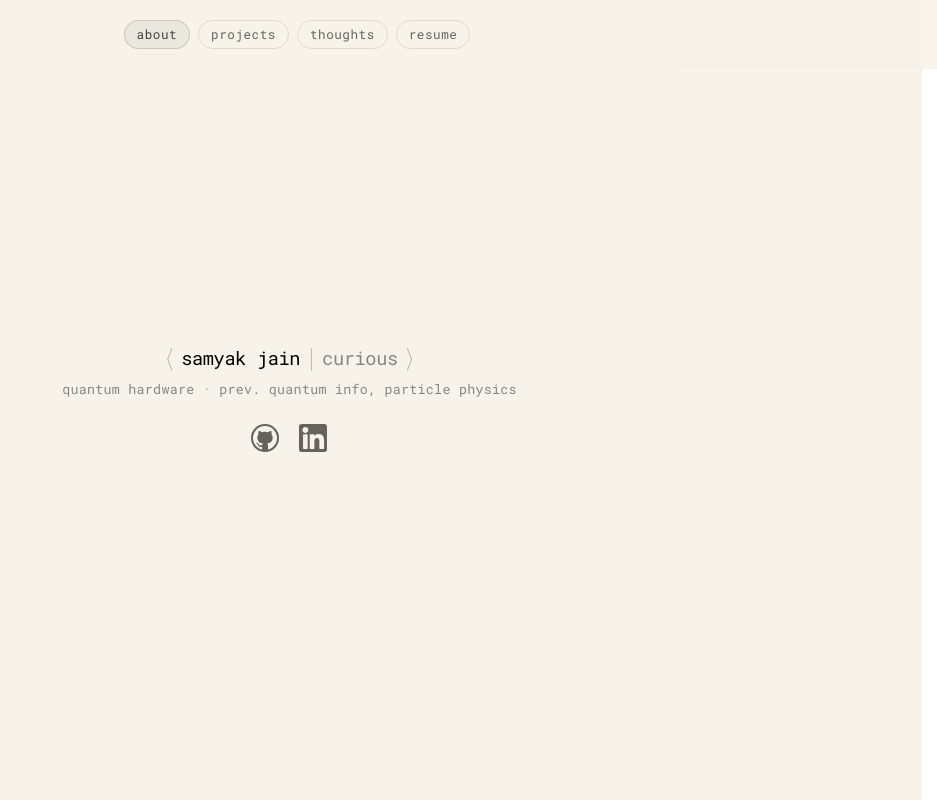
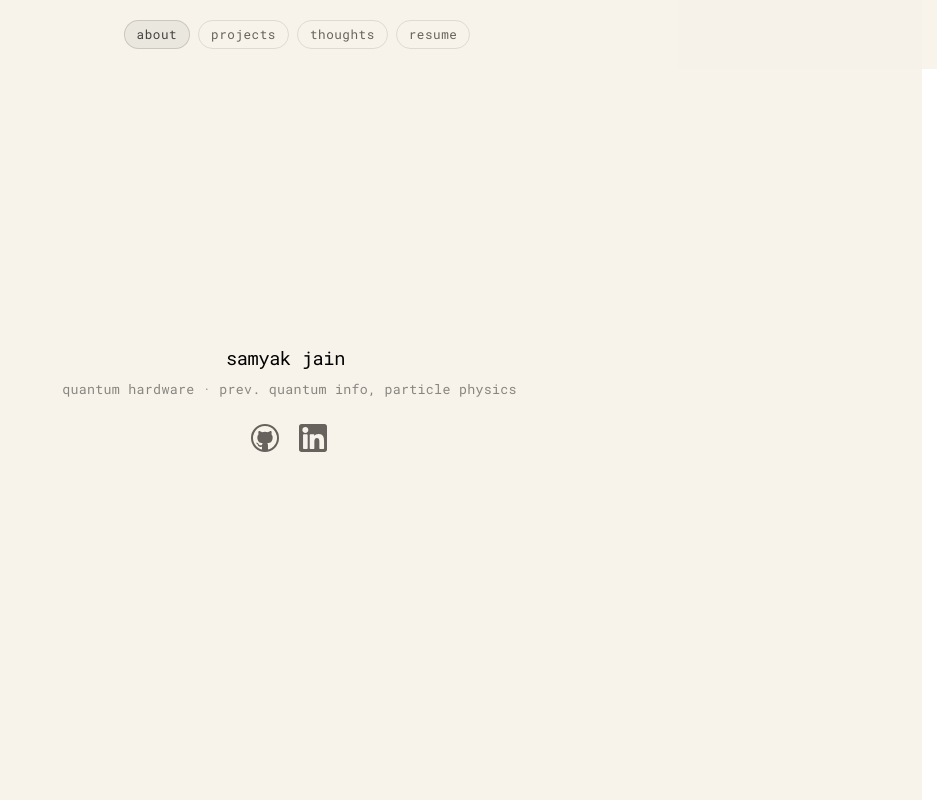
Before and after one commit to samyakj5/personal-website, a Next.js app: page / in a window 1280 px wide. Shown: the whole page, without its empty margins (343-1280 px from the left). Built offline with nearby package versions, Linux system fonts and the light colour scheme.

Commit message:
Added name pronounciation

```diff
--- a/app/page.tsx
+++ b/app/page.tsx
@@ -1,6 +1,5 @@
-import katex from "katex";
+import { PronounceName } from "@/components/pronounce-name";
 import { SiteHeader } from "@/components/site-header";
-import "katex/dist/katex.min.css";
 
 const githubHref = "https://github.com/samyakj5";
 const linkedinHref = "https://www.linkedin.com/in/samyak-jain-uiuc/";
@@ -12,12 +11,7 @@ export default function Home() {
 
       <section className="relative flex min-h-screen items-center justify-center px-6">
         <div className="z-10 flex flex-col items-center gap-2">
-          <div className="flex items-center gap-1 text-[14pt] font-light tracking-[-0.02em]">
-            <IdentityFormula
-              symbolClassName="text-black/28"
-              curiousClassName="text-black/45"
-            />
-          </div>
+          <PronounceName />
 
           <p className="max-w-xl px-4 text-center text-[10pt] font-light leading-[1.5] tracking-[0.02em] text-black/45">
             quantum hardware · prev. quantum info, particle physics
@@ -46,47 +40,6 @@ export default function Home() {
         </div>
       </section>
     </main>
-  );
-}
-
-type MathSymbolProps = {
-  className?: string;
-  latex: string;
-};
-
-type IdentityFormulaProps = {
-  curiousClassName?: string;
-  symbolClassName?: string;
-};
-
-function MathSymbol({ className, latex }: MathSymbolProps) {
-  return (
-    <span
-      className={className}
-      dangerouslySetInnerHTML={{
-        __html: katex.renderToString(latex, {
-          displayMode: false,
-          throwOnError: false,
-        }),
-      }}
-    />
-  );
-}
-
-function IdentityFormula({
-  curiousClassName,
-  symbolClassName,
-}: IdentityFormulaProps) {
-  return (
-    <>
-      <MathSymbol latex={String.raw`\langle`} className={symbolClassName} />
-      <span className="mx-1">samyak jain</span>
-      <MathSymbol latex={String.raw`\mid`} className={symbolClassName} />
-      <span className={`mx-1 ${curiousClassName ?? ""}`.trim()}>
-        curious
-      </span>
-      <MathSymbol latex={String.raw`\rangle`} className={symbolClassName} />
-    </>
   );
 }
 
--- /dev/null
+++ b/components/pronounce-name.tsx
@@ -0,0 +1,59 @@
+"use client";
+
+import { useEffect } from "react";
+
+const pronunciationText = "Samyak Jain";
+
+export function PronounceName() {
+  useEffect(() => {
+    return () => {
+      if (typeof window !== "undefined" && "speechSynthesis" in window) {
+        window.speechSynthesis.cancel();
+      }
+    };
+  }, []);
+
+  const handleClick = () => {
+    if (typeof window === "undefined" || !("speechSynthesis" in window)) {
+      return;
+    }
+
+    const utterance = new SpeechSynthesisUtterance(pronunciationText);
+    utterance.lang = "en-US";
+    utterance.pitch = 1;
+    utterance.rate = 0.95;
+
+    window.speechSynthesis.cancel();
+    window.speechSynthesis.speak(utterance);
+  };
+
+  return (
+    <button
+      type="button"
+      onClick={handleClick}
+      aria-label="Play pronunciation for Samyak Jain"
+      className="group inline-flex items-center gap-2 text-[14pt] font-light tracking-[-0.02em] text-black transition-opacity duration-200 hover:opacity-75 focus-visible:opacity-75 focus-visible:outline-none"
+    >
+      <span>samyak jain</span>
+      <span className="pointer-events-none w-0 overflow-hidden opacity-0 transition-[width,opacity] duration-200 group-hover:w-4 group-hover:opacity-100 group-focus-visible:w-4 group-focus-visible:opacity-100">
+        <SpeakerIcon />
+      </span>
+    </button>
+  );
+}
+
+function SpeakerIcon() {
+  return (
+    <svg
+      aria-hidden="true"
+      className="h-4 w-4 min-w-4"
+      viewBox="0 0 100 73.578"
+      fill="currentColor"
+      xmlns="http://www.w3.org/2000/svg"
+    >
+      <path d="M6.988 16.599C2.132 16.599 0 28.032 0 36.802c0 8.77 2.275 19.938 6.456 19.938 2.926 0 8.547 0 10.878 0 6.448 0 16.465 10.998 21.532 15.219 3.643 3.035 9.998 1.95 9.998-4.501l0.013-61.602c0-6.22-6.412-7.249-10.007-4.081-5.262 4.636-14.946 14.823-21.267 14.823-2.044 0-7.4 0-10.615 0Z" />
+      <path d="M69.578 13.668c-1.904-1.882-4.93-1.882-6.842 0.013-1.888 1.891-1.888 4.943 0.01 6.841v-0.01c4.173 4.175 6.75 9.907 6.75 16.266 0 6.347-2.568 12.065-6.74 16.231-1.908 1.904-1.908 4.953-0.01 6.864 0.934 0.939 2.171 1.416 3.416 1.416 1.247 0 2.522-0.477 3.428-1.416 5.898-5.905 9.566-14.093 9.566-23.079 0-9.028-3.681-17.228-9.583-23.126Z" />
+      <path d="M85.324 1.463c-1.97-1.951-5.094-1.951-7.057 0-1.96 1.952-1.96 5.116 0 7.058 7.242 7.239 11.752 17.204 11.752 28.254 0 11.049-4.47 20.996-11.743 28.249-1.973 1.946-1.973 5.094 0 7.054 0.942 0.965 2.252 1.467 3.538 1.467 1.279 0 2.599-0.503 3.53-1.467 9.043-9.036 14.669-21.533 14.657-35.303-0.044-13.765-5.639-26.292-14.677-35.312Z" />
+    </svg>
+  );
+}
```
Also changed, not shown: components/500px-Speaker_Icon.svg.png (added), components/noun-speaker-21338.svg (added).
